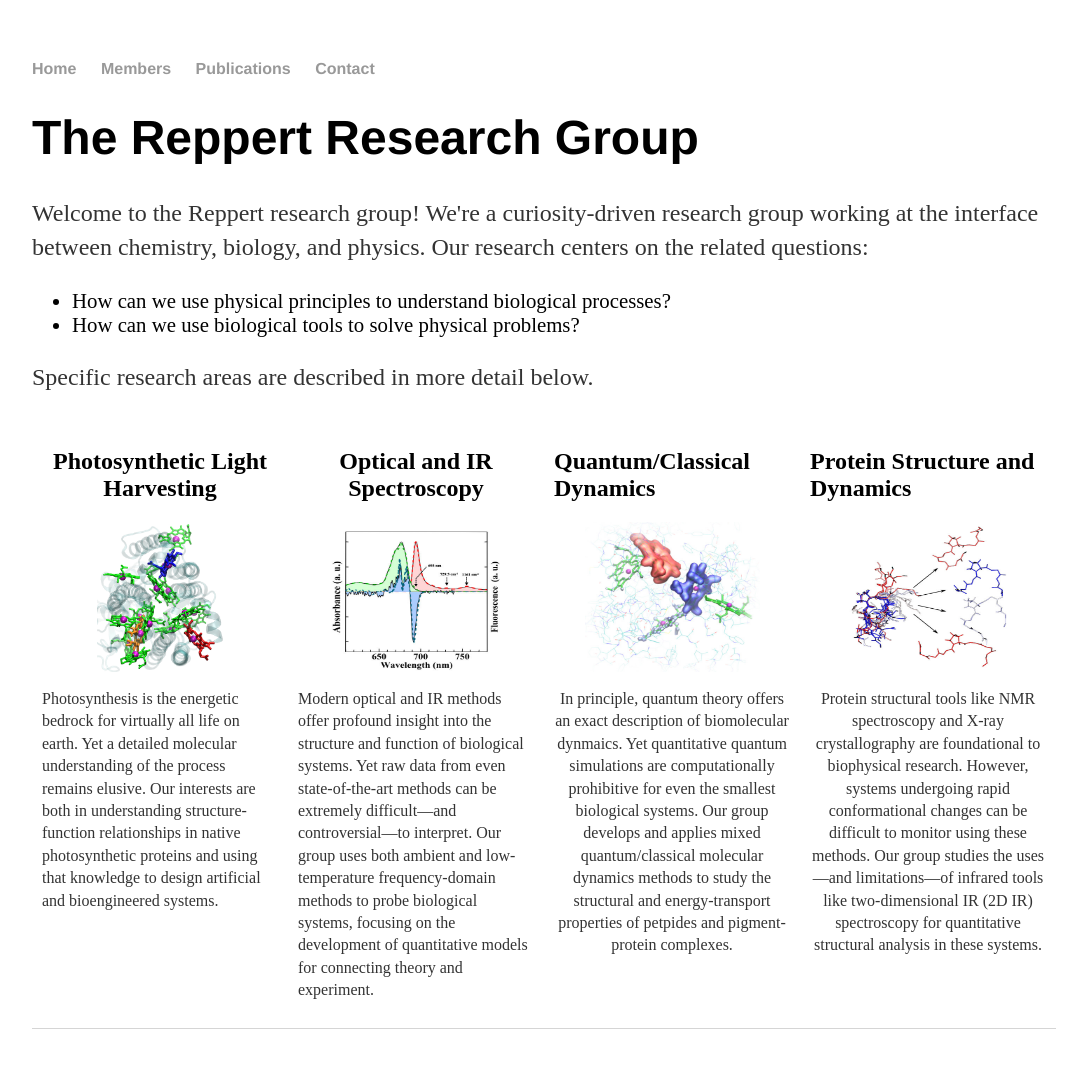
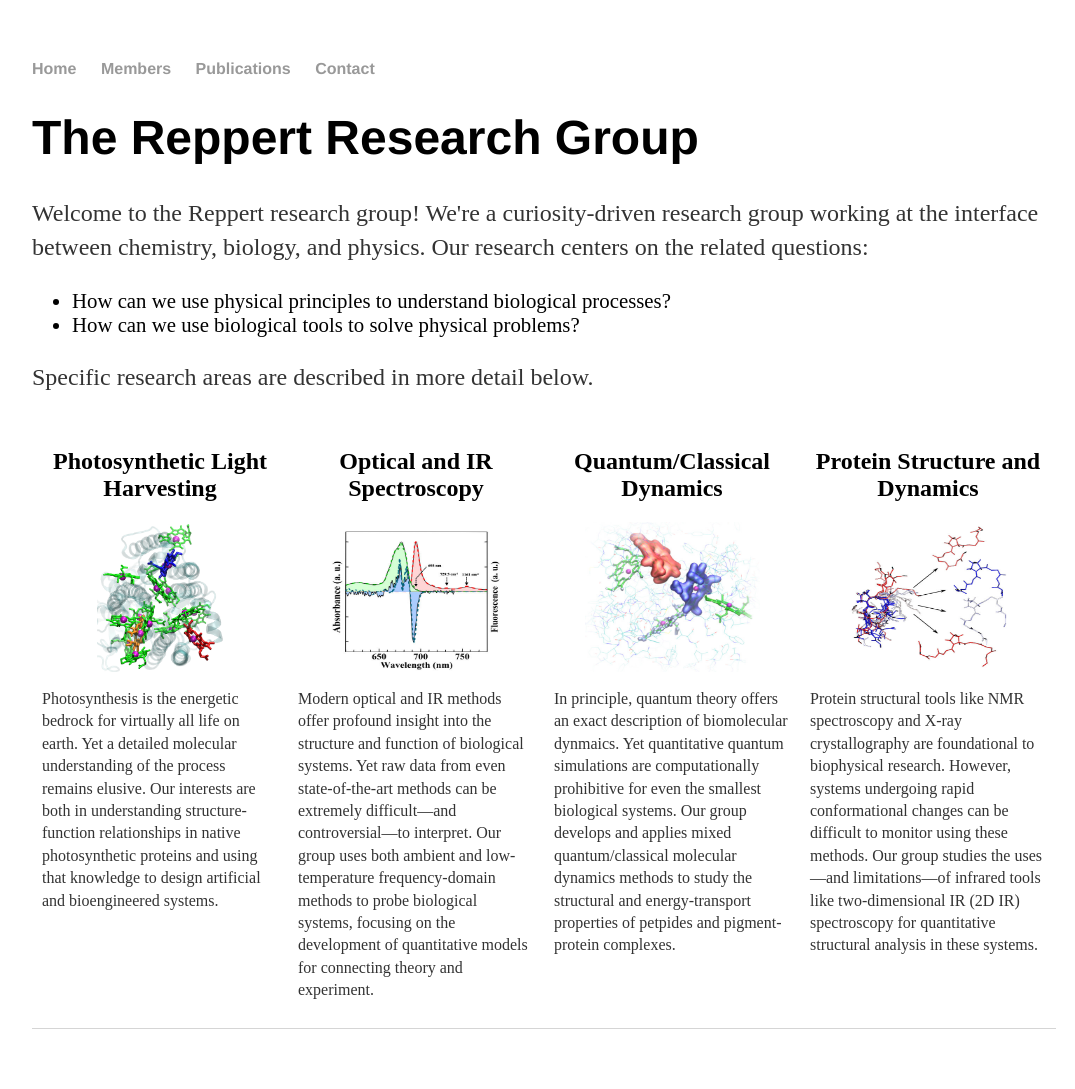
Before and after one commit to mreppert/mreppert.github.io, a Jekyll site: the page built from index.html, in a window 1280 px wide. Shown: the whole page, without its empty margins (96-1171 px from the left). Built offline with Jekyll 4.4.1, drawn with Linux system fonts in a browser that asks for light colours.

Commit message:
Update index.html

```diff
--- a/index.html
+++ b/index.html
@@ -61,14 +61,14 @@
 		<p style="text-align:left; font-size:100%;"}>Modern optical and IR methods offer profound insight into the structure and function of biological systems. Yet raw data from even state-of-the-art methods can be extremely difficult&mdash;and controversial&mdash;to interpret. Our group uses both ambient and low-temperature frequency-domain methods to probe biological systems, focusing on the development of quantitative models for connecting theory and experiment.</p>
 	</div>
 	<div class="column">
-		<h2 style="text-align:left;">Quantum/Classical Dynamics</h2>
+		<h2 style="text-align:center;">Quantum/Classical Dynamics</h2>
 		<img src="/Chl_excitons.jpg" width="175" height="150">
-		<p style="text-align:center; font-size:100%;"}>In principle, quantum theory offers an exact description of biomolecular dynmaics. Yet quantitative quantum simulations are computationally prohibitive for even the smallest biological systems. Our group develops and applies mixed quantum/classical molecular dynamics methods to study the structural and energy-transport properties of petpides and pigment-protein complexes.</p>
+		<p style="text-align:left; font-size:100%;"}>In principle, quantum theory offers an exact description of biomolecular dynmaics. Yet quantitative quantum simulations are computationally prohibitive for even the smallest biological systems. Our group develops and applies mixed quantum/classical molecular dynamics methods to study the structural and energy-transport properties of petpides and pigment-protein complexes.</p>
 	</div>
 	<div class="column">
-		<h2 style="text-align:left;">Protein Structure and Dynamics</h2>
+		<h2 style="text-align:center;">Protein Structure and Dynamics</h2>
 		<img src="/elp_schematic.jpg" width="175" height="150">
-		<p style="text-align:center; font-size:100%;"}>Protein structural tools like NMR spectroscopy and X-ray crystallography are foundational to biophysical research. However, systems undergoing rapid conformational changes can be difficult to monitor using these methods. Our group studies the uses&mdash;and limitations&mdash;of infrared tools like two-dimensional IR (2D IR) spectroscopy for quantitative structural analysis in these systems.</p>
+		<p style="text-align:left; font-size:100%;"}>Protein structural tools like NMR spectroscopy and X-ray crystallography are foundational to biophysical research. However, systems undergoing rapid conformational changes can be difficult to monitor using these methods. Our group studies the uses&mdash;and limitations&mdash;of infrared tools like two-dimensional IR (2D IR) spectroscopy for quantitative structural analysis in these systems.</p>
 	</div>
 
 </div>
```
